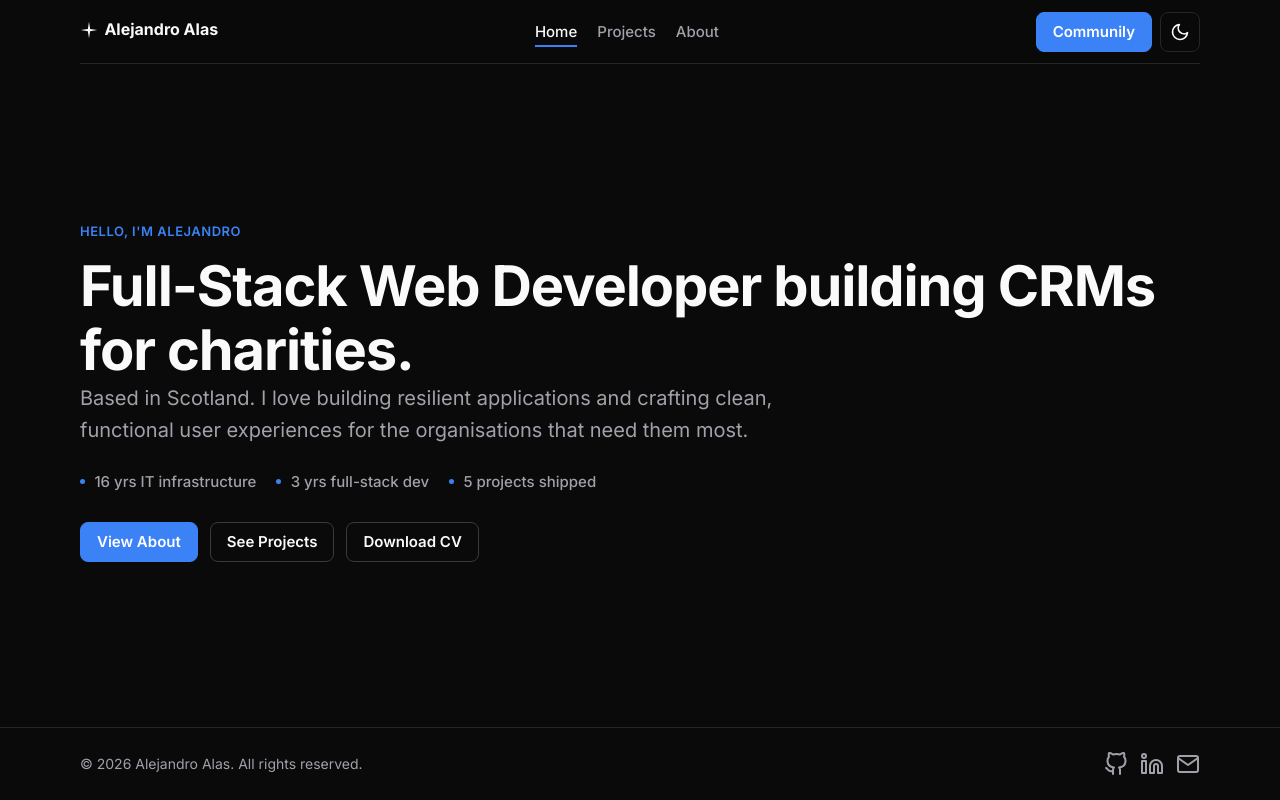
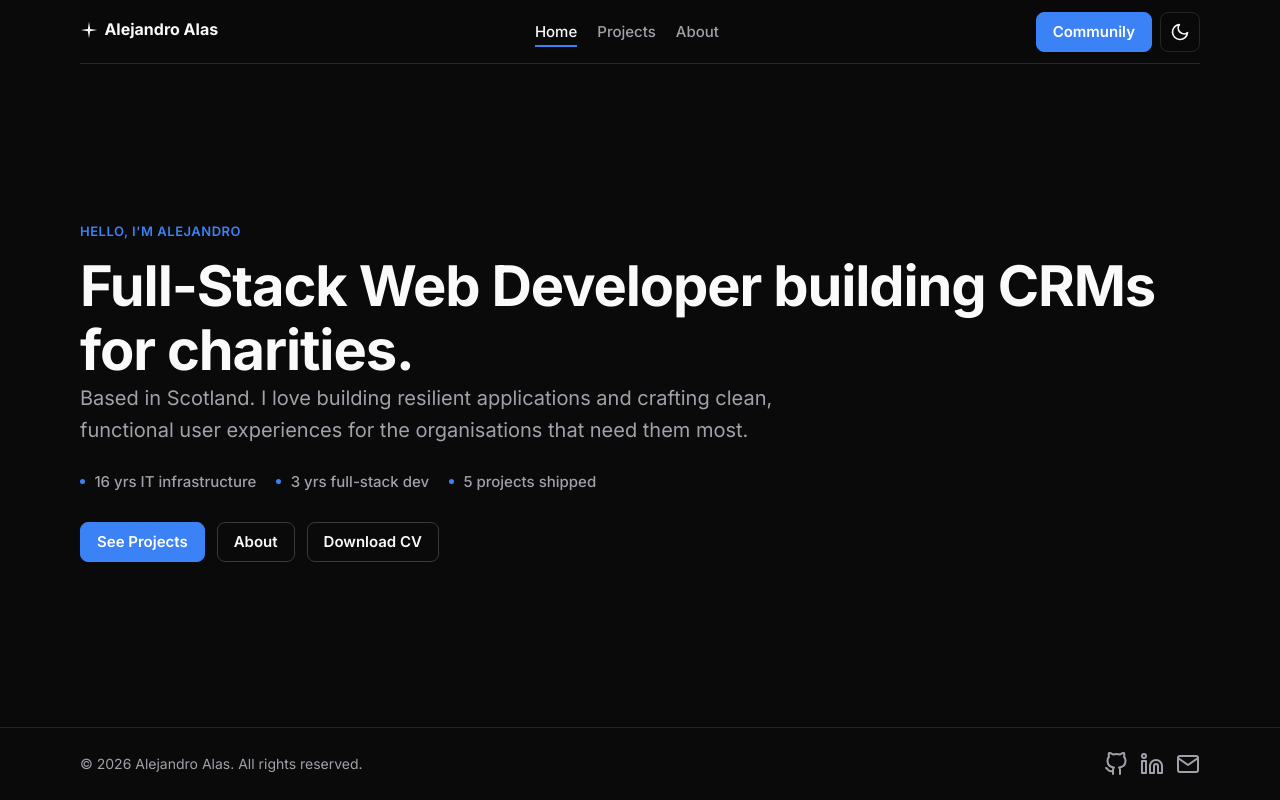
Before and after one commit to aalassv/alejandro-alas-portfolio, a plain HTML site: page index.html in a window 1280 px wide. Drawn offline with Linux system fonts and the light colour scheme.

Commit message:
Refactor code structure for improved readability and maintainability

```diff
--- a/css/style.css
+++ b/css/style.css
@@ -126,6 +126,9 @@ strong { font-weight: 600; }
 .subtitle { font-size: clamp(1.0625rem, 2.2vw, 1.25rem); color: var(--color-muted); max-width: 62ch; margin-bottom: 1.5rem; }
 .about-content { color: var(--color-muted); font-size: 1.0625rem; max-width: 68ch; display: flex; flex-direction: column; gap: 0.25rem; }
 .about-content p { margin: 0 0 1rem; }
+.about-alt-cv { margin-top: 0.5rem; font-size: 0.9375rem; color: var(--color-faint); }
+.about-alt-cv a { color: var(--color-muted); text-decoration: underline; text-decoration-color: var(--color-border-strong); text-underline-offset: 3px; }
+.about-alt-cv a:hover { color: var(--color-fg); text-decoration-color: var(--color-muted); }
 
 .stat-strip { display: flex; flex-wrap: wrap; gap: 0.5rem 1.25rem; margin: 0 0 1.75rem; color: var(--color-muted); font-size: 0.9375rem; font-weight: 500; }
 .stat-strip span { position: relative; padding-left: 0.9rem; }
--- a/index.html
+++ b/index.html
@@ -71,9 +71,9 @@
     <span>5 projects shipped</span>
 </div>
         <div class="action-links reveal">
-            <a href="/about.html" class="btn primary">View About</a>
-            <a href="/projects.html" class="btn secondary">See Projects</a>
-            <a href="/assets/Alejandro_Alas_CV_2026.pdf" class="btn secondary" target="_blank" download rel="noopener noreferrer">Download CV</a>
+            <a href="/projects.html" class="btn primary">See Projects</a>
+            <a href="/about.html" class="btn secondary">About</a>
+            <a href="/assets/Alejandro_Alas_CV_2026.pdf" class="btn secondary" target="_blank" rel="noopener noreferrer" download>Download CV</a>
         </div>
 
     </main>
```
Also changed, not shown: about.html (+1 -0 lines), 2 other files.
